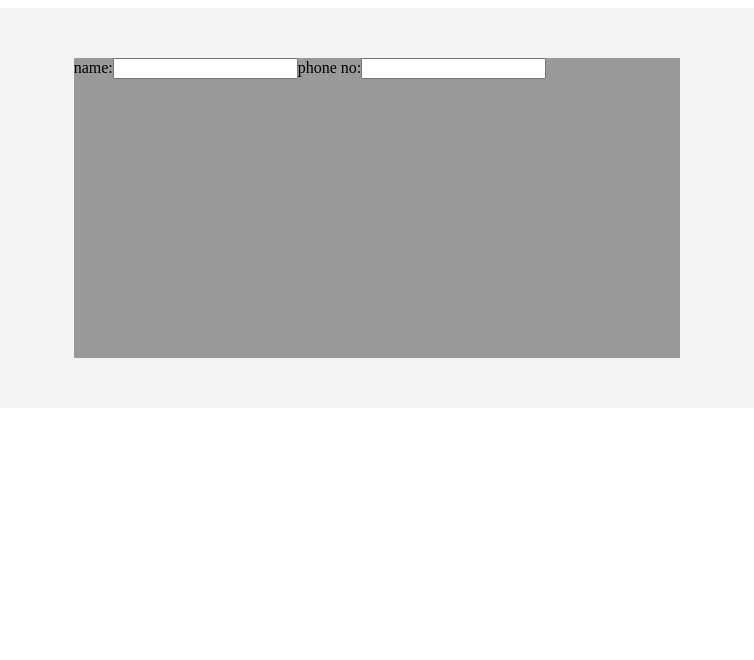
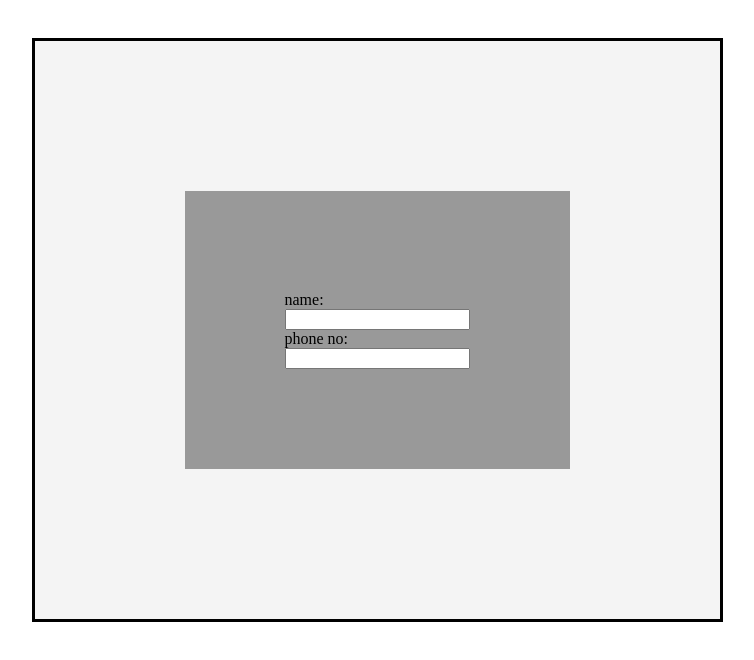
Before and after one commit to mhdhfz/DOM-JS-practice, a plain HTML site: page index.html in a window 1280 px wide. Shown: the whole page, without its empty margins (263-1017 px from the left). Drawn offline with Linux system fonts and the light colour scheme.

Commit message:
Add files via upload

```diff
--- a/style.css
+++ b/style.css
@@ -6,8 +6,9 @@
 
 .container {
   background: #f4f4f4;
-  width: 60%;
-  height: 400px;
+  margin: 30px;
+  padding: 150px;
+  border: 3px solid black;
   display: flex;
   justify-content: center;
   align-items: center;
@@ -15,7 +16,7 @@
 
 .d-form {
   background: #999;
-  width: 80%;
-  height: 300px;
-  position: relative;
+  padding: 100px;
+  display: flex;
+  flex-direction: column;
 }
```
